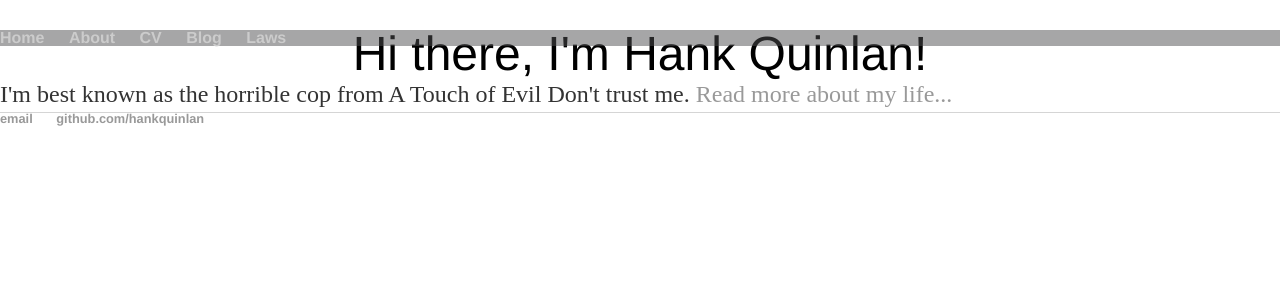
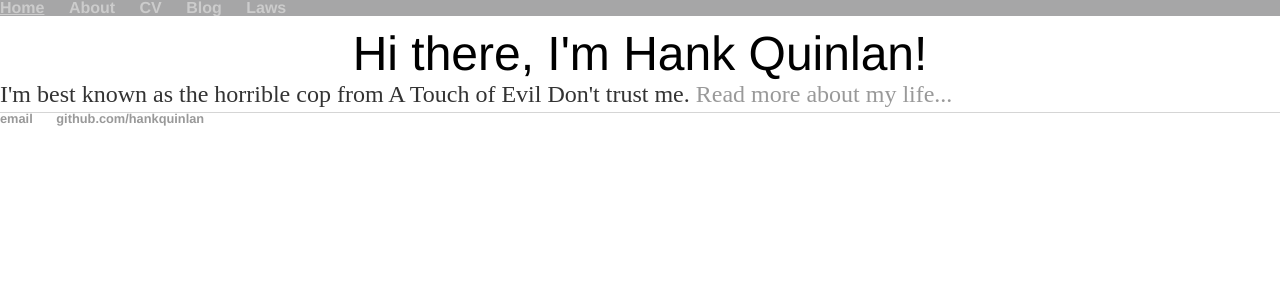
Before and after one commit to lexieph/lexieph.github.io, a Jekyll site: the page built from index.html, in a window 1280 px wide. Shown: the top 300 px of the page. Built offline with Jekyll 4.4.1, drawn with Linux system fonts in a browser that asks for light colours.

Commit message:
Updated main.css
Added overflow: hidden to main.css

```diff
--- a/_layouts/default.html
+++ b/_layouts/default.html
@@ -6,6 +6,7 @@
 			<link rel="stylesheet" type="text/css" href="/css/main.css">
 		</head>
 		<body>
+
 			<div class="navbar">
 				<nav>
 		    		<ul>
@@ -17,16 +18,17 @@
 		    		</ul>
 				</nav>
 			</div>
+
 			<div class="container">
+				{{ content }}
+			</div>
 
-			{{ content }}
-
-			</div><!-- /.container -->
 			<footer>
 	    		<ul>
 	        		<li><a href="mailto:hankquinlanhub@gmail.com">email</a></li>
 	        		<li><a href="https://github.com/hankquinlan">github.com/hankquinlan</a></li>
 				</ul>
 			</footer>
+
 		</body>
 	</html>
--- a/css/main.css
+++ b/css/main.css
@@ -51,8 +51,10 @@
 }
 
 .navbar {
+    overflow: hidden;
     background-color: #4E4E50;
     opacity: 0.5;
+    top: 0;
     position: fixed;
     width: 100%;
 }
```
